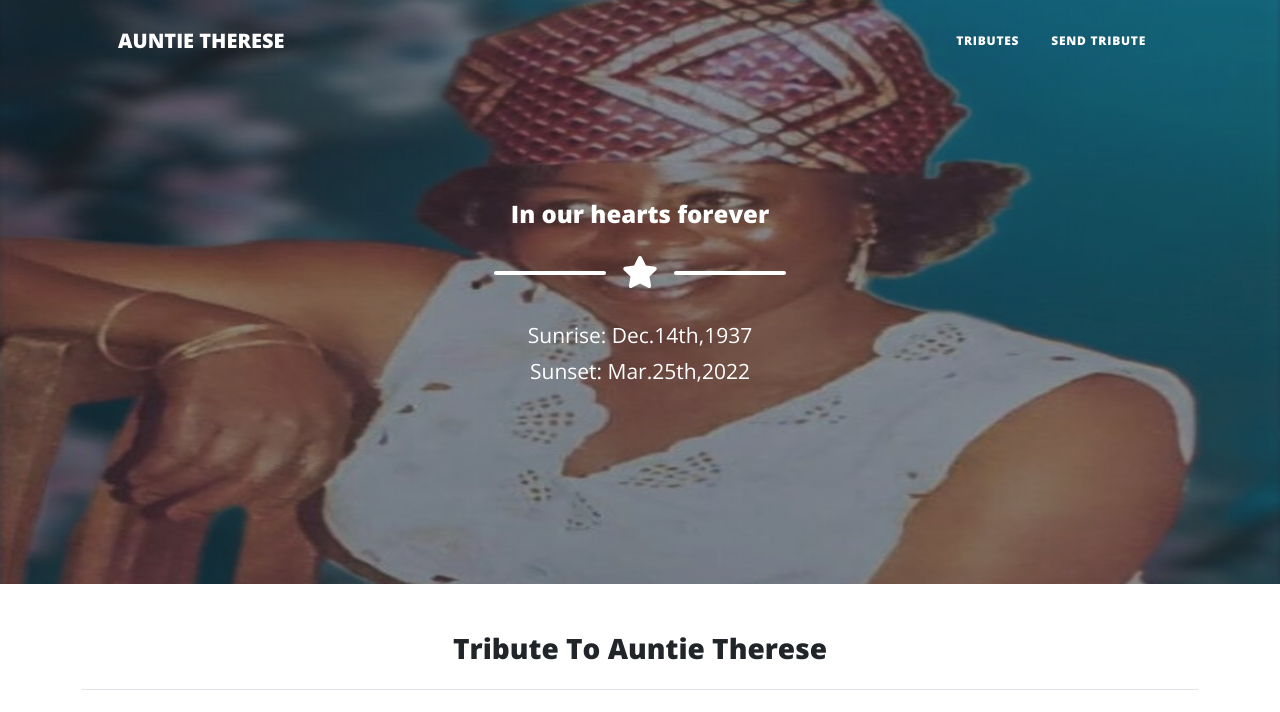
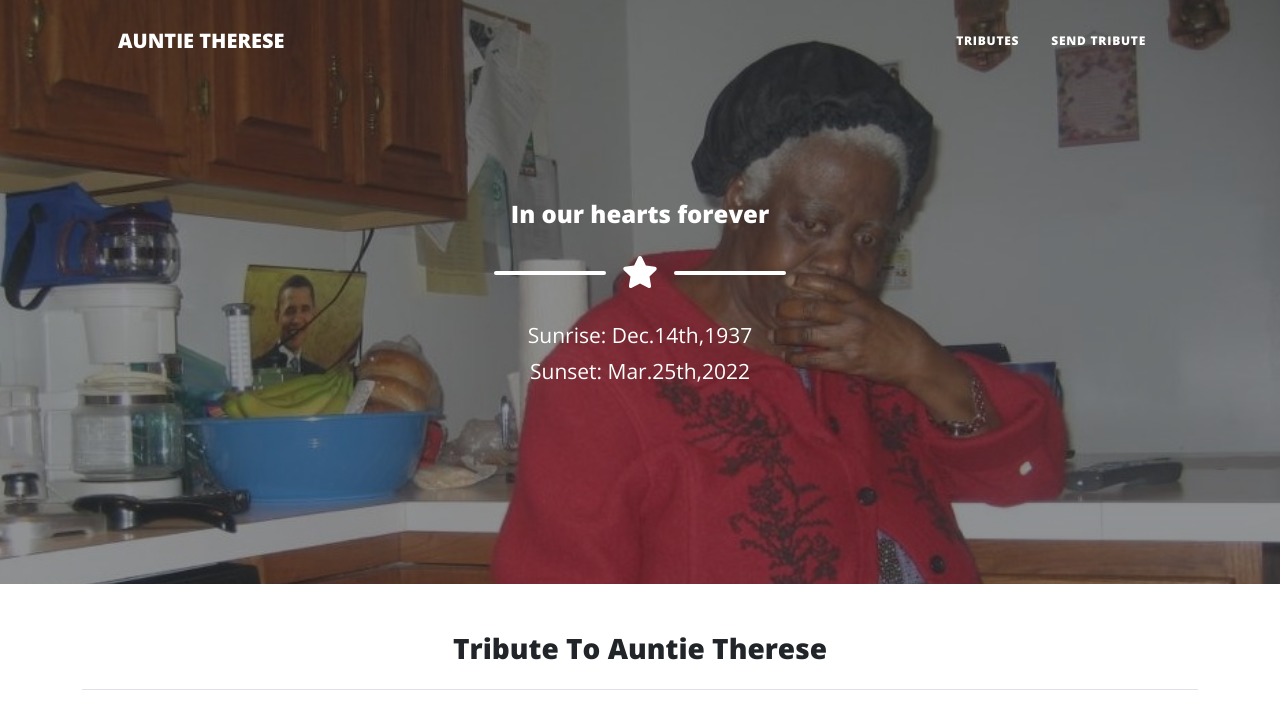
Before and after one commit to Gerardbulky/auntie_therese, a Flask app: page /about in a window 1280 px wide. Shown: the top 712 px of the page. Run offline with Flask 2, Linux system fonts and the light colour scheme; some libraries are stand-ins or nearby versions.

Commit message:
added more content

```diff
--- a/templates/about.html
+++ b/templates/about.html
@@ -2,7 +2,7 @@
 
 <!-- Page Header-->
 {% block header %}
-<header class="masthead" style="background-image: url('static/assets/aunt-images/auntie-te5.jpg')">
+<header class="masthead" style="background-image: url('static/assets/header-image/auntie-te.jpg')">
     <div class="container position-relative px-4 px-lg-5">
         <div class="row gx-4 gx-lg-5 justify-content-center">
             <div class="col-md-10 col-lg-8 col-xl-7">
--- a/templates/contact.html
+++ b/templates/contact.html
@@ -1,7 +1,7 @@
 {% extends "index.html" %}
 <!-- Page Header-->
 {% block header %}
-<header class="masthead" style="background-image: url('static/assets/img/post-bg.jpg')">
+<header class="masthead" style="background-image: url('static/assets/header-image/auntie-te.jpg')">
     <div class="container position-relative px-4 px-lg-5">
         <div class="row gx-4 gx-lg-5 justify-content-center">
             <div class="col-md-10 col-lg-8 col-xl-7">
--- a/templates/index.html
+++ b/templates/index.html
@@ -51,7 +51,7 @@
     </nav>
     <!-- Page Header-->
     {% block header %}
-    <header class="masthead" style="background-image: url('static/assets/aunt-images/auntie-te.jpg')">
+    <header class="masthead" style="background-image: url('static/assets/header-image/auntie-te.jpg')">
         <div class="container position-relative px-4 px-lg-5">
             <div class="row gx-4 gx-lg-5 justify-content-center">
                 <div class="col-md-10 col-lg-8 col-xl-7">
@@ -80,7 +80,7 @@
     <!-- aunties gallary -->
     {% block gallery %}
     <div class="container mb-4">
-        <h2 class="text-center">Aunties Gallery</h2>
+        <h2 class="text-center">Auntie's Gallery</h2>
         <hr>
         <br>
         {% for image in images %}
```
Also changed, not shown: static/assets/header-image/auntie-te.jpg (renamed from static/assets/aunt-images/auntie-te.jpg).
